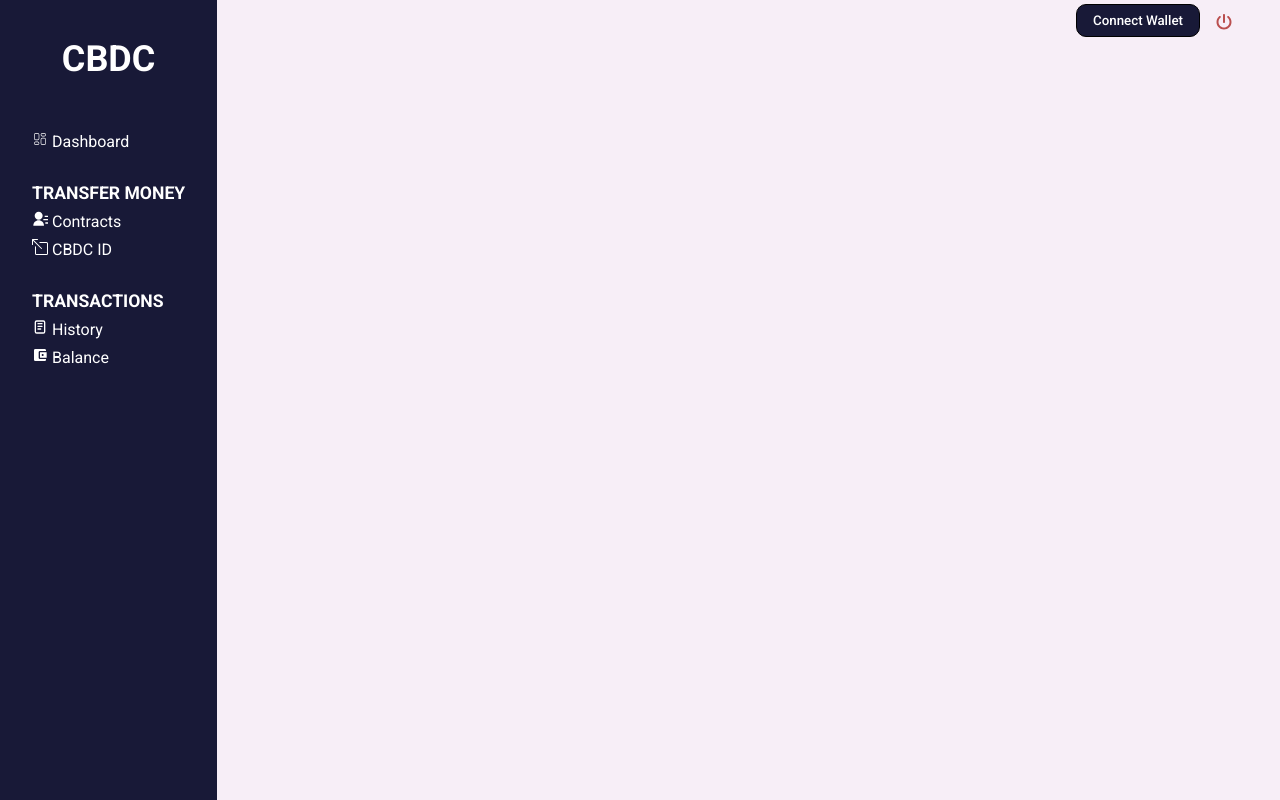
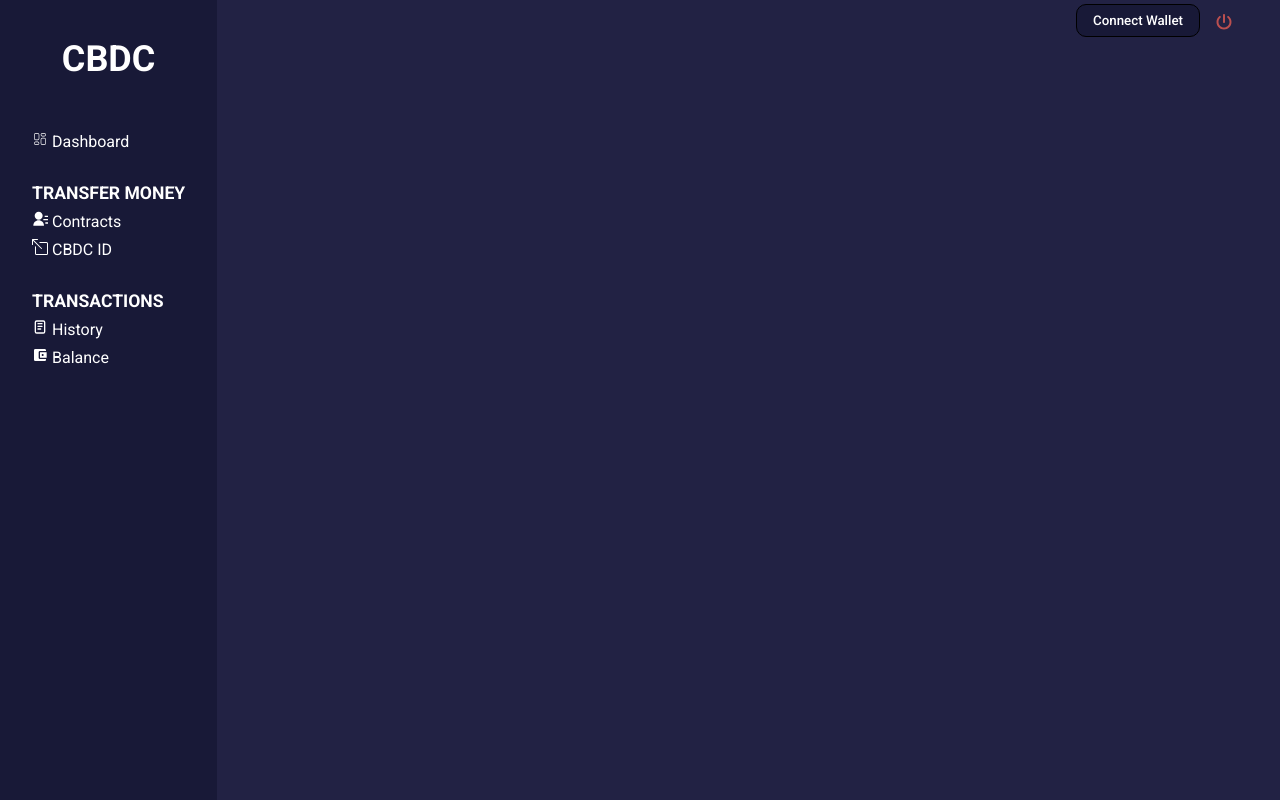
Before and after one commit to PlabanKr/cbdc, a React (Vite) app in the folder frontend/: page /dashboard/balance in a window 1280 px wide. Built offline with nearby package versions, Linux system fonts and the light colour scheme.

Commit message:
Change background color

```diff
--- a/frontend/src/routes/balance/balance.css
+++ b/frontend/src/routes/balance/balance.css
@@ -3,6 +3,7 @@
 */
 
 .balance-container {
+  background-color: #222244;
   display: grid;
   grid-template-columns: 2fr 10fr;
   /* gap: ; */
```
